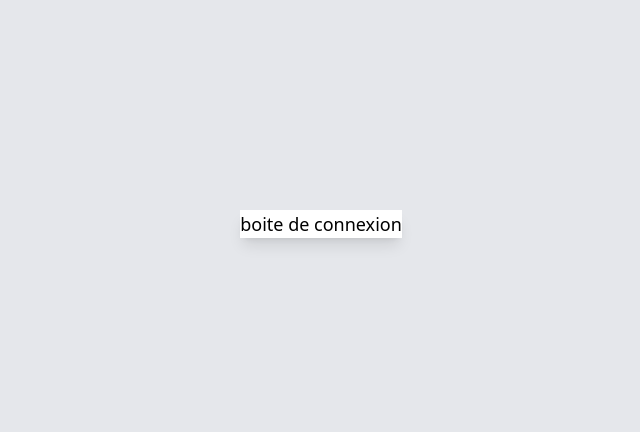
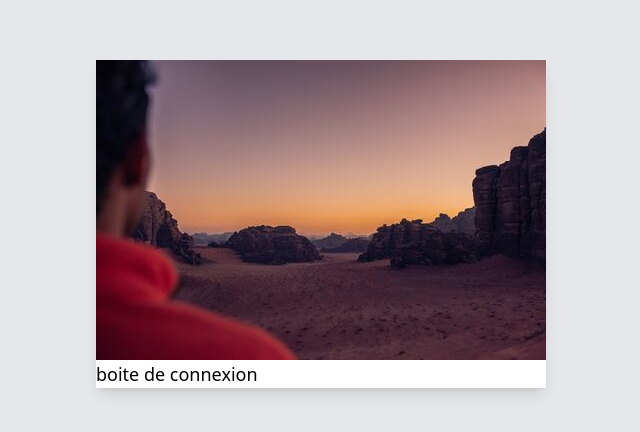
Before and after one commit to beckyo6/signin-page, a plain HTML site: page connexion.html in a window 1280 px wide. Shown: the part 176-608 px from the top of the page, without its empty margins (319-959 px from the left). Drawn offline with nearby package versions, Linux system fonts and the light colour scheme.

Commit message:
add img in the project

```diff
--- a/connexion.html
+++ b/connexion.html
@@ -8,6 +8,7 @@
 <body class="bg-gray-200 flex content-center justify-center h-full items-center	">
 
     <div class="bg-white shadow-lg max-w-lg">
+        <img src="img/cover.jpg" alt="">
         <h1 class="text-bold text-lg">boite de connexion</h1>
     </div>
 
```
